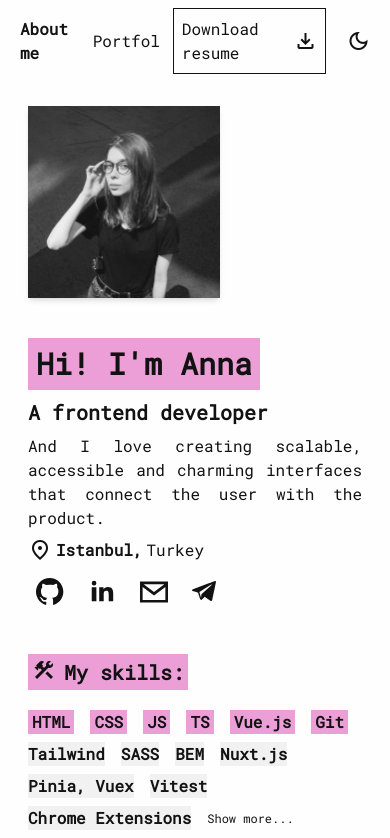
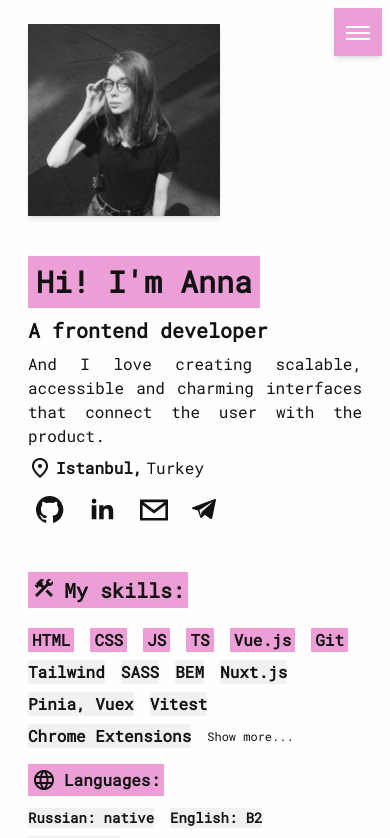
Before and after one commit to aniamarkh/cv, a Nuxt app: page / in a window 390 px wide. Shown: the top 838 px of the page. Built offline with nearby package versions, Linux system fonts and the light colour scheme.

Commit message:
feat: add nav styles for mobile

```diff
--- a/app.vue
+++ b/app.vue
@@ -13,17 +13,17 @@ useHead({
 <template>
   <div
     id="about"
-    class="md:w-full w-lg mx-auto min-h-screen font-primary flex flex-col gap-6 bg-white text-black selection:bg-accent selection:text-white dark:bg-darkgrey dark:text-lightgrey transition-all duration-300"
+    class="overflow-x-clip md:w-full w-lg mx-auto min-h-screen font-primary flex flex-col gap-6 bg-white text-black selection:bg-accent selection:text-white dark:bg-darkgrey dark:text-lightgrey transition-all duration-300"
   >
     <HeaderSection />
     <main class="flex flex-col gap-10 px-7">
       <AboutSection />
       <div class="grid grid-cols-3 md:grid-cols-1 gap-4 md:gap-10 md:max-w-lg">
-        <div class="flex flex-col gap-4 col-span-1 md:col-span-2">
+        <div id="skills" class="flex flex-col gap-4 col-span-1 md:col-span-2">
           <SkillsSection />
           <LangsSection />
         </div>
-        <div class="flex flex-col gap-4 col-span-2">
+        <div id="experience" class="flex flex-col gap-4 col-span-2">
           <JobSection />
           <EducationSection />
         </div>
--- a/assets/css/main.css
+++ b/assets/css/main.css
@@ -5,6 +5,26 @@
 @tailwind utilities;
 
 @layer components {
+  .mobile-nav {
+    @apply absolute top-0 h-screen w-screen bg-accent flex-col items-end justify-end p-7 font-bold text-black text-xl gap-5 transition-all duration-300;
+  }
+
+  .desktop-nav {
+    @apply flex flex-row items-center gap-4 [&>*]:relative sm:[&>*]:ml-2 [&>*]:overflow-hidden;
+  }
+
+  .nav-link {
+    @apply relative z-20;
+  }
+
+  .mobile-download-btn {
+    @apply ml-0 bg-white border-solid border border-white;
+  }
+
+  .burger-icon-line {
+    @apply block absolute h-0.5 w-6 bg-current transform transition-all duration-300;
+  }
+
   .contacts-icon {
     @apply text-current fill-current w-7 h-7 z-10;
   }
--- a/components/HeaderSection.vue
+++ b/components/HeaderSection.vue
@@ -1,16 +1,68 @@
+<script setup lang="ts">
+const isNavOpen = ref(false);
+const navItems = [
+  {
+    title: 'About me',
+    href: '#about',
+    isHiddenOnDesktop: false,
+  },
+  {
+    title: 'Skills',
+    href: '#skills',
+    isHiddenOnDesktop: true,
+  },
+  {
+    title: 'Experience',
+    href: '#experience',
+    isHiddenOnDesktop: true,
+  },
+  {
+    title: 'Portfolio',
+    href: '#portfolio',
+    isHiddenOnDesktop: false,
+  },
+];
+
+const toggleMobileNav = () => {
+  isNavOpen.value = !isNavOpen.value;
+  isNavOpen.value
+    ? (document.documentElement.style.overflowY = 'hidden')
+    : (document.documentElement.style.overflowY = '');
+};
+
+const mobileNavStyle = computed(() => {
+  return isNavOpen.value ? 'right: 0;' : 'right: -590px;';
+});
+
+const checkScreen = () => {
+  if (isNavOpen.value && window.innerWidth > 575) {
+    toggleMobileNav();
+  }
+};
+
+onMounted(() => {
+  window.addEventListener('resize', checkScreen);
+  checkScreen();
+});
+</script>
+
 <template>
-  <header class="sticky top-0 z-20 px-5 py-2 bg-white dark:bg-darkgrey">
+  <header class="sticky h-14 top-0 z-20 px-5 py-2 bg-white dark:bg-darkgrey sm:h-0 sm:py-0">
     <nav>
-      <ul class="flex flex-row items-center gap-3 [&>*]:relative [&>*]:overflow-hidden">
-        <li class="nav-item">
-          <a class="relative z-20 font-bold" href="#about">About me</a>
+      <NavButton :is-nav-open="isNavOpen" @toggle="toggleMobileNav" />
+      <ul id="menu" class="desktop-nav sm:mobile-nav" :style="mobileNavStyle">
+        <li
+          v-for="(item, index) in navItems"
+          :key="index"
+          class="nav-item sm:hover:text-white sm:block"
+          :class="{ hidden: item.isHiddenOnDesktop }"
+          @click="isNavOpen && toggleMobileNav()"
+        >
+          <a class="nav-link" :href="item.href">{{ item.title }}</a>
         </li>
 
-        <li class="nav-item">
-          <a class="relative z-20" href="#portfolio">Portfolio</a>
-        </li>
         <li
-          class="cursor-pointer ml-auto border-solid border border-black hover:bg-accent hover:text-white hover:border-accent transition-all dark:border-lightgrey dark:hover:border-accent dark:hover:text-black"
+          class="cursor-pointer ml-auto border-solid border border-black hover:bg-accent hover:text-white hover:border-accent transition-all dark:border-lightgrey dark:hover:border-accent dark:hover:text-black sm:mobile-download-btn"
         >
           <a class="inline-flex items-center gap-2 p-2">
             Download resume
--- a/components/JobSection.vue
+++ b/components/JobSection.vue
@@ -6,7 +6,9 @@
     </h1>
     <div class="flex flex-col gap-1">
       <h2 class="font-bold">MJML email developer</h2>
-      <h3 class="bg-lightgrey dark:bg-mediumgrey dark:font-bold text-sm w-fit">Kryptex, part-time</h3>
+      <h3 class="bg-lightgrey dark:bg-mediumgrey dark:font-bold text-sm w-fit">
+        Kryptex, part-time
+      </h3>
       <p class="text-sm text-justify">
         Develope pixel-perfect and responsive email templates from Figma designs using MJML
       </p>
--- /dev/null
+++ b/components/NavButton.vue
@@ -0,0 +1,30 @@
+<script setup lang="ts">
+defineProps<{ isNavOpen: Boolean }>();
+const emit = defineEmits(['toggle']);
+</script>
+
+<template>
+  <button
+    id="toggle"
+    :aria-expanded="isNavOpen ? true : false"
+    aria-controls="menu"
+    class="w-12 h-12 bg-accent text-white z-40 hidden sm:block absolute top-2 right-2 transition-all duration-300"
+    :class="{ 'shadow-md': !isNavOpen }"
+    @click="emit('toggle')"
+  >
+    <span class="sr-only">Open main menu</span>
+    <div class="block w-6 absolute left-1/2 top-1/2 transform -translate-x-1/2 -translate-y-1/2">
+      <span
+        aria-hidden="true"
+        class="burger-icon-line"
+        :class="{ 'rotate-45': isNavOpen, ' -translate-y-1.5': !isNavOpen }"
+      ></span>
+      <span aria-hidden="true" class="burger-icon-line" :class="{ 'opacity-0': isNavOpen }"></span>
+      <span
+        aria-hidden="true"
+        class="burger-icon-line"
+        :class="{ '-rotate-45': isNavOpen, ' translate-y-1.5': !isNavOpen }"
+      ></span>
+    </div>
+  </button>
+</template>
--- a/components/ThemeSwitcher.vue
+++ b/components/ThemeSwitcher.vue
@@ -8,7 +8,7 @@ const switchTheme = () => {
 
 <template>
   <button
-    class="flex items-center justify-center h-10 w-10 hover:text-accent transition-all duration-300"
+    class="flex items-center justify-center h-10 w-10 hover:text-accent sm:hover:text-white transition-all duration-300"
     @click="switchTheme"
   >
     <span aria-label="switch to dark mode" class="material-symbols-outlined">
--- a/nuxt.config.ts
+++ b/nuxt.config.ts
@@ -1,5 +1,11 @@
 // https://nuxt.com/docs/api/configuration/nuxt-config
 export default defineNuxtConfig({
+  app: {
+    head: {
+      charset: 'utf-8',
+      viewport: 'width=device-width, initial-scale=1',
+    },
+  },
   modules: ['@nuxtjs/tailwindcss', '@nuxtjs/color-mode'],
   css: ['@/assets/css/main.css'],
   colorMode: {
```
